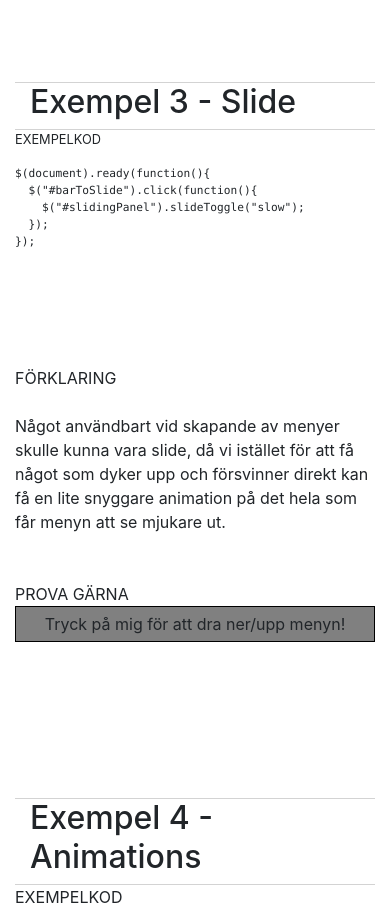
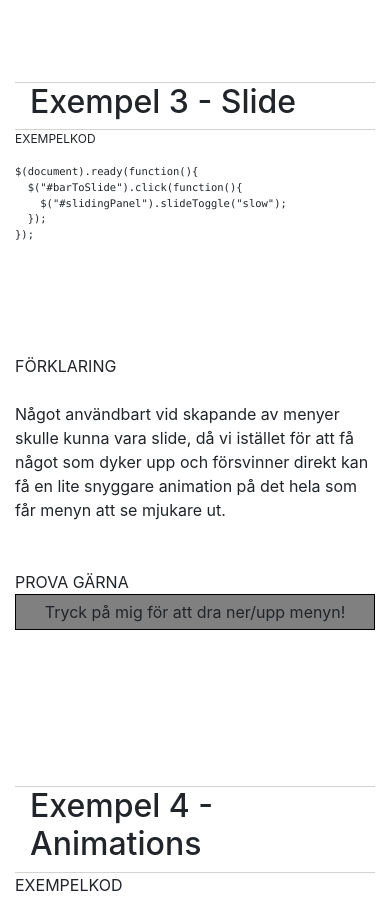
Before and after one commit to JakobBjork/jQueryIntro, a plain HTML site: page index.html in a window 390 px wide. Shown: the part 3191-4108 px from the top of the page. Drawn offline with nearby package versions, Linux system fonts and the light colour scheme.

Commit message:
Add files via upload

```diff
--- a/Style.css
+++ b/Style.css
@@ -37,7 +37,7 @@ h1, h2, h3, h4{
 
 @media(max-width: 768px){
   .codeBlockFigure{
-    font-size: 80%;
+    font-size: 12px;
   }
 }
 
```
